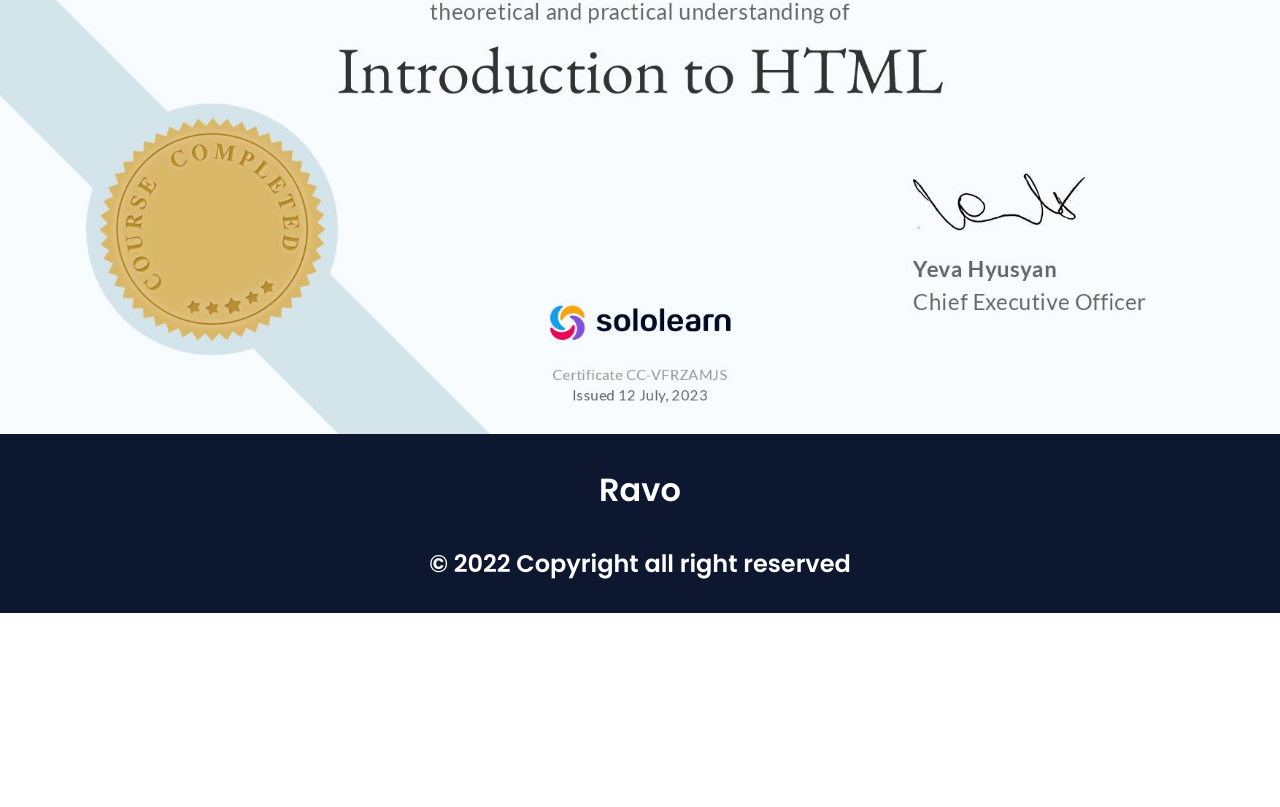
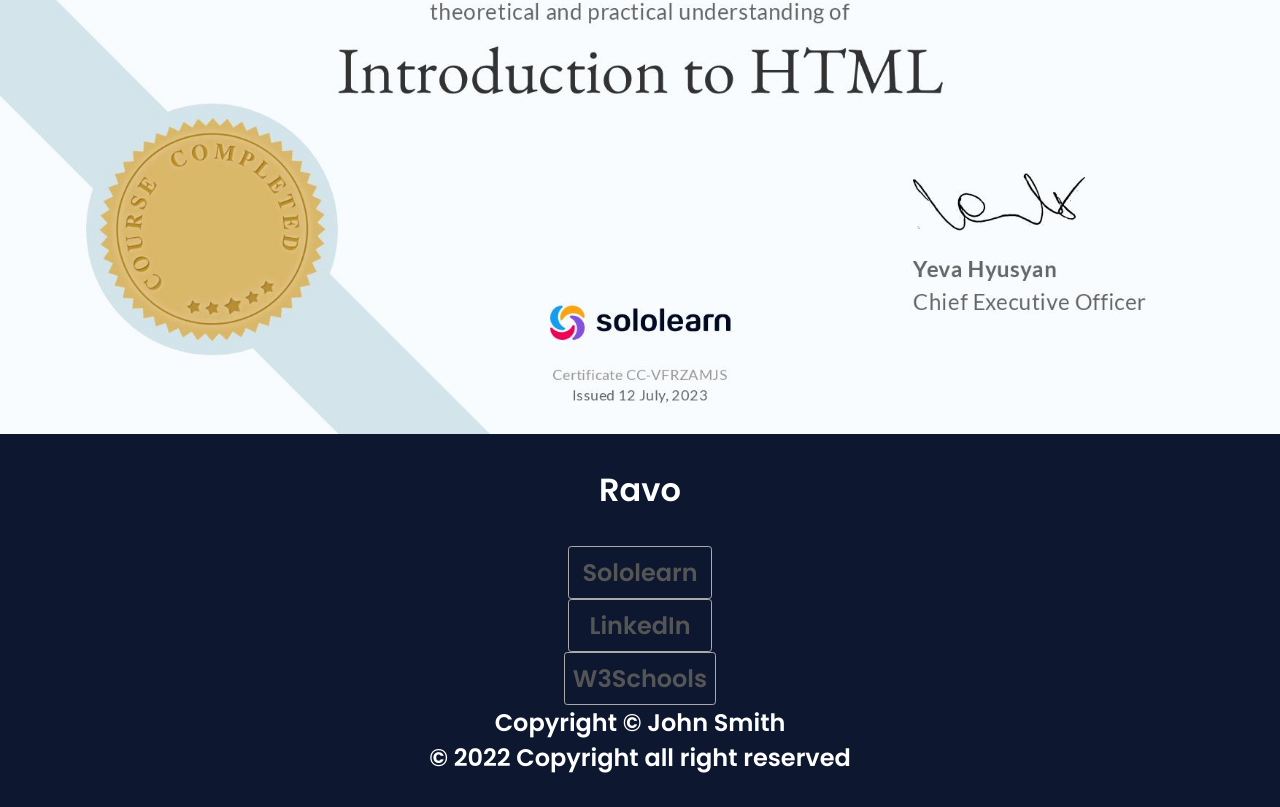
Before and after one commit to epramh/Portfolio, a website: page index.html in a window 1280 px wide. Shown: the part 2138-2945 px from the top of the page. Before the commit the page ends 2751 px from the top, so only its background shows below. Drawn offline with nearby package versions, Linux system fonts and the light colour scheme.

Commit message:
Update footer contact and link

```diff
--- a/index.html
+++ b/index.html
@@ -2,6 +2,7 @@
 <html lang="en">
 <head>
   <meta charset="UTF-8">
+  <meta name="viewport" content="width=device-width, initial-scale=1.0">
   <meta http-equiv="X-UA-Compatible" content="IE=edge">
   <meta name="viewport" content="width=device-width, initial-scale=1.0">
 
@@ -187,6 +188,21 @@
     <!--===== FOOTER SECTION ===== -->
   <footer class="footer">
     <p class="footer__title">Ravo</p>
+
+    <div>
+      <ul id="contacts">
+        <li>
+          <a href="https://www.sololearn.com/profile/27720547" target="_blank">Sololearn</a>
+        </li>
+        <li>
+          <a href="link2" target="_blank">LinkedIn</a></li>
+        <li>
+          <a href="https://profile.w3schools.com/profile" target="_blank">W3Schools</a>
+        </li>
+      </ul>
+    </div>
+
+    <p id="copyright">Copyright &copy; John Smith</p>
     <p>&#169; 2022 Copyright all right reserved</p>
   </footer>
 
```
